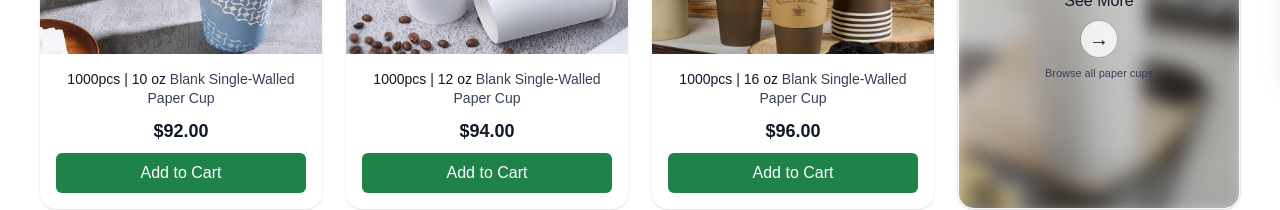
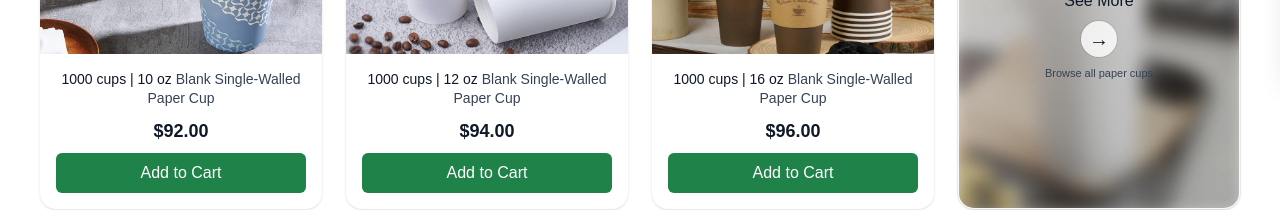
Before and after one commit to Emadedin1/allpacstore, a Next.js app: page / in a window 1280 px wide. Shown: the part 727-937 px from the top of the page. Built offline with nearby package versions, Linux system fonts and the light colour scheme.

Commit message:
Update CupCard.jsx

```diff
--- a/src/components/CupCard.jsx
+++ b/src/components/CupCard.jsx
@@ -74,7 +74,7 @@ export default function CupCard({ cup }) {
       <div className="p-3 sm:p-4 flex flex-col gap-2">
         {/* Spec line */}
         <p className="text-sm font-medium text-gray-900 leading-snug text-center">
-          {qtyPerCase}pcs | {cup.size}{" "}
+          {qtyPerCase} cups | {cup.size}{" "}
           <span className="font-normal text-gray-700 block sm:inline">
             {cup.description || DEFAULT_DESCRIPTOR}
           </span>
```
